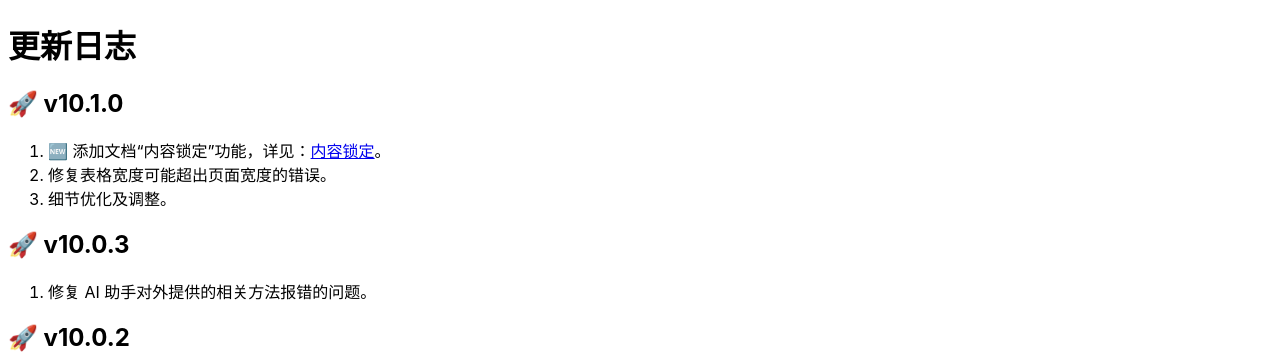
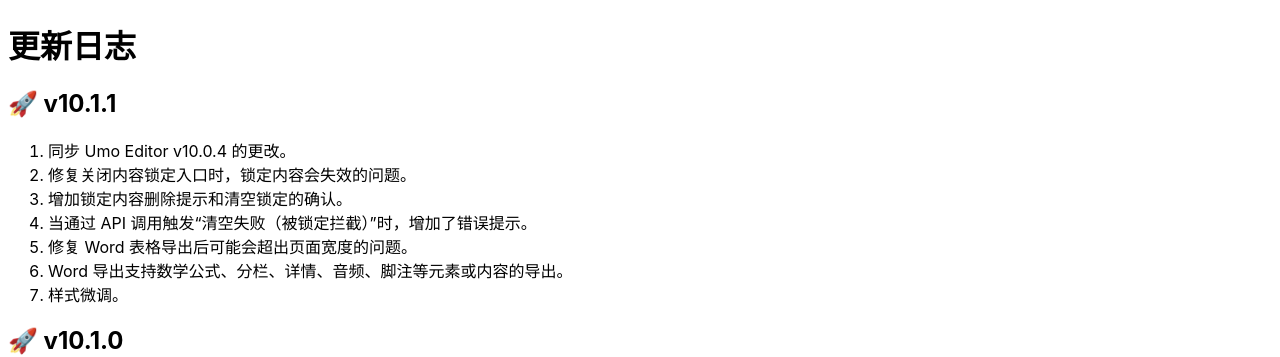
Before and after one commit to umodoc/docs, a Next.js app: page /cn/docs/next/changelog in a window 1280 px wide. Shown: the top 357 px of the page. Built offline with nearby package versions, Linux system fonts and the light colour scheme.

Commit message:
完善文档

```diff
--- a/pages/cn/docs/editor/changelog.mdx
+++ b/pages/cn/docs/editor/changelog.mdx
@@ -10,6 +10,10 @@ import { Badge } from '/components/badge'
 # 更新日志
 
 Umo Editor Next 的更新日志请访问：https://dev.umodoc.com/cn/docs/next/changelog
+
+## 🚀 v10.0.4 <Badge>2026-03-12</Badge>
+
+1. 增强 Mermaid v9 对中文的支持。
 
 ## 🚀 v10.0.3 <Badge>2026-03-05</Badge>
 
--- a/pages/cn/docs/next/changelog.mdx
+++ b/pages/cn/docs/next/changelog.mdx
@@ -7,6 +7,16 @@ description: Umo Editor Next 是开源软件 Umo Editor 的增强版，在包含
 import { Callout } from 'nextra/components'
 
 # 更新日志
+
+## 🚀 v10.1.1
+
+1. 同步 Umo Editor v10.0.4 的更改。
+2. 修复关闭内容锁定入口时，锁定内容会失效的问题。
+3. 增加锁定内容删除提示和清空锁定的确认。
+4. 当通过 API 调用触发“清空失败（被锁定拦截）”时，增加了错误提示。
+5. 修复 Word 表格导出后可能会超出页面宽度的问题。
+6. Word 导出支持数学公式、分栏、详情、音频、脚注等元素或内容的导出。
+7. 样式微调。
 
 ## 🚀 v10.1.0
 
--- a/pages/en/docs/editor/changelog.mdx
+++ b/pages/en/docs/editor/changelog.mdx
@@ -10,6 +10,10 @@ import { Badge } from '/components/badge'
 # Changelog
 
 Umo Editor Next's changelog can be found at: https://dev.umodoc.com/en/docs/next/changelog
+
+## 🚀 v10.0.4 <Badge>March 12, 2026</Badge>
+
+1. Improved Chinese language support in Mermaid v9.
 
 ## 🚀 v10.0.3 <Badge>March 5, 2026</Badge>
 
```
Also changed, not shown: pages/en/docs/next/changelog.mdx (+10 -0 lines).
